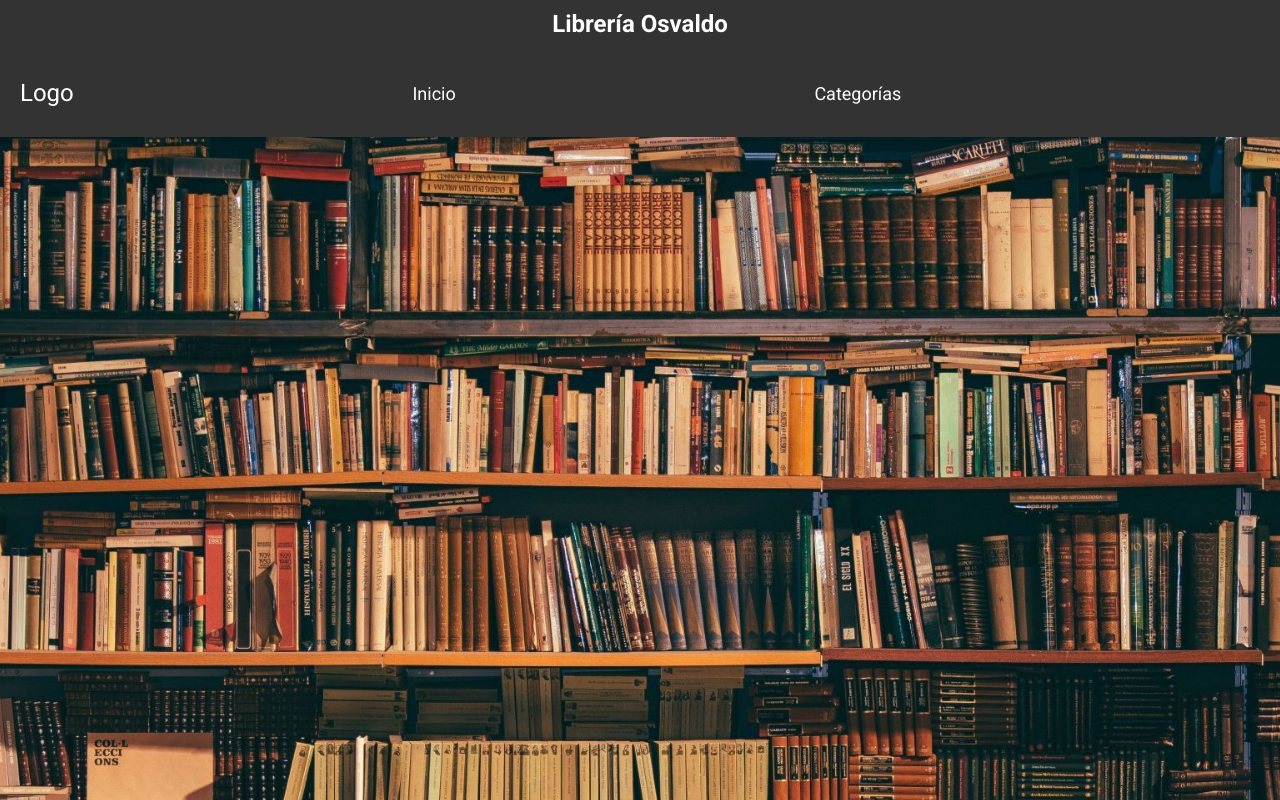
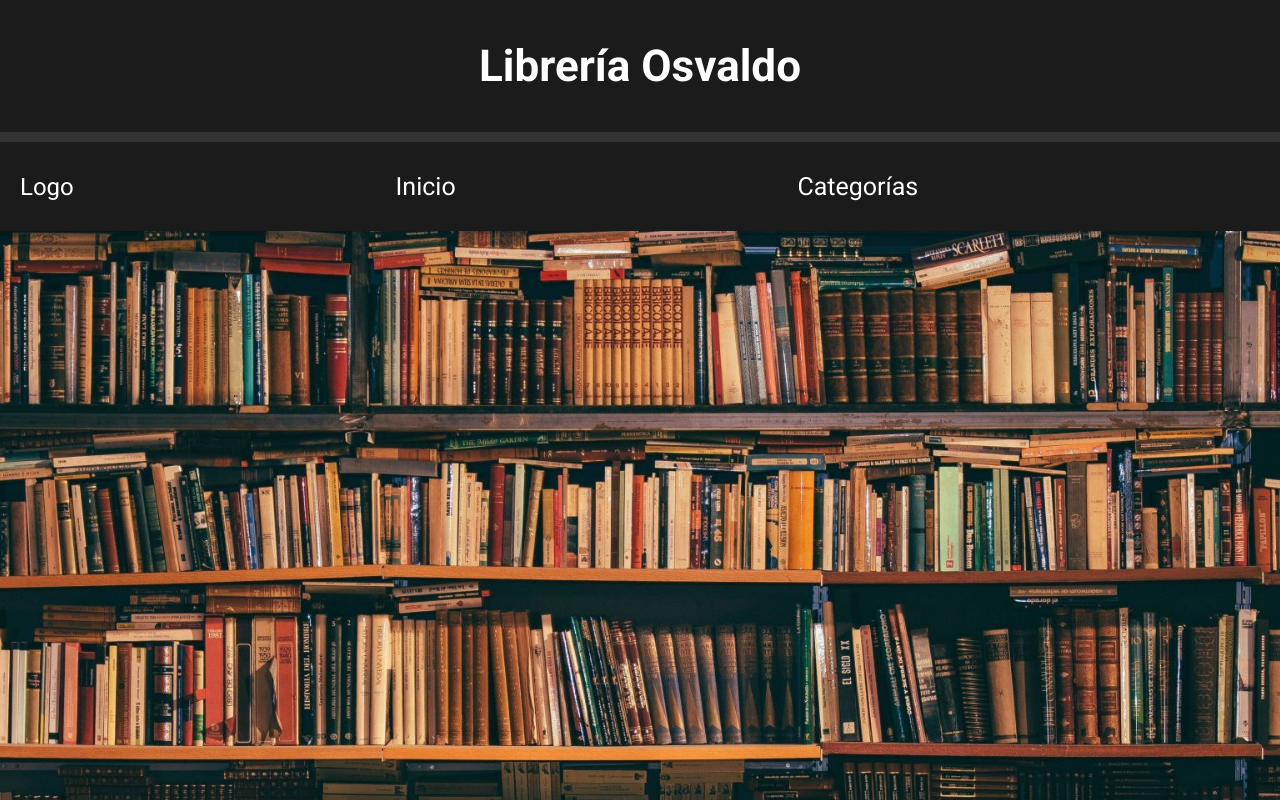
Before and after one commit to Hazeku/Libreria, a React (Create React App) app: page / in a window 1280 px wide. Shown: the top 800 px of the page. Built offline with nearby package versions, Linux system fonts and the light colour scheme.

Commit message:
Varios cambios

```diff
--- a/src/Styles/App.css
+++ b/src/Styles/App.css
@@ -12,6 +12,7 @@ body,html {
   font-family: 'Roboto', sans-serif; /* Utilizar la fuente Roboto */
   margin: 0;
   padding: 0;
+  text-decoration: none;
 }
 
 .container {
--- a/src/Styles/Footer.css
+++ b/src/Styles/Footer.css
@@ -1,6 +1,6 @@
 .footer {
-  background-color: #333;
-  color: #fff;
+  background-color: #1b1b1b;
+  color: #b4b4b4;
   padding: 20px 0;
 }
 
@@ -21,13 +21,15 @@
 }
 
 .footer-section a {
-  color: #1e90ff;
+  color: #6c93ff;
   display: block;
   margin-bottom: 5px;
+  text-decoration: none;
 }
 
 .footer-section a:hover {
-  text-decoration: underline;
+  transition: ease 0.2s;
+  transform: scale(1.05);
 }
 
 .subscription-form {
@@ -46,7 +48,7 @@
   padding: 10px;
   border: none;
   border-radius: 5px;
-  background-color: #1e90ff;
+  background-color: #6c93ff;
   color: white;
   cursor: pointer;
 }
--- a/src/Styles/Navbar.css
+++ b/src/Styles/Navbar.css
@@ -1,11 +1,11 @@
 /* Estilos de la barra de navegación */
 .navbar {
-  background-color: #333;
+  background-color: #1b1b1b;
   color: #fff;
   padding: 10px 0;
   position: relative; /* Asegura que el navbar sea relativo */
   z-index: 1000; /* Da prioridad al navbar sobre otros elementos */
-  font-size: large;
+  font-size: 25px;
 }
 
 .navbar .navcontainer {
@@ -57,7 +57,7 @@
   top: 100%; /* Muestra el menú desplegable justo debajo del nav-item */
   left: 0;
   right: auto; /* Asegura que el menú no se salga del contenedor */
-  background-color: #444;
+  background-color: #1b1b1b;
   color: #fff;
   min-width: 200px;
   box-shadow: 0px 8px 16px rgba(0, 0, 0, 0.2);
--- a/src/Styles/Titulo.css
+++ b/src/Styles/Titulo.css
@@ -1,12 +1,12 @@
 .Titulo {
-    background-color: #333; /* Fondo blanco */
-    padding: 10px 20px; /* Espaciado */
+    background-color: #1b1b1b; /* Fondo blanco */
+    padding: 40px 20px; /* Espaciado */
     text-align: center; /* Centrar el texto */
-    border-bottom: 1px solid #333; /* Línea separadora */
+    border-bottom: 10px solid #333; /* Línea separadora */
   }
 
   .Titulo h1 {
     margin: 0;
-    font-size: 24px;
+    font-size: 44px;
     color: #fff;
   }
```
